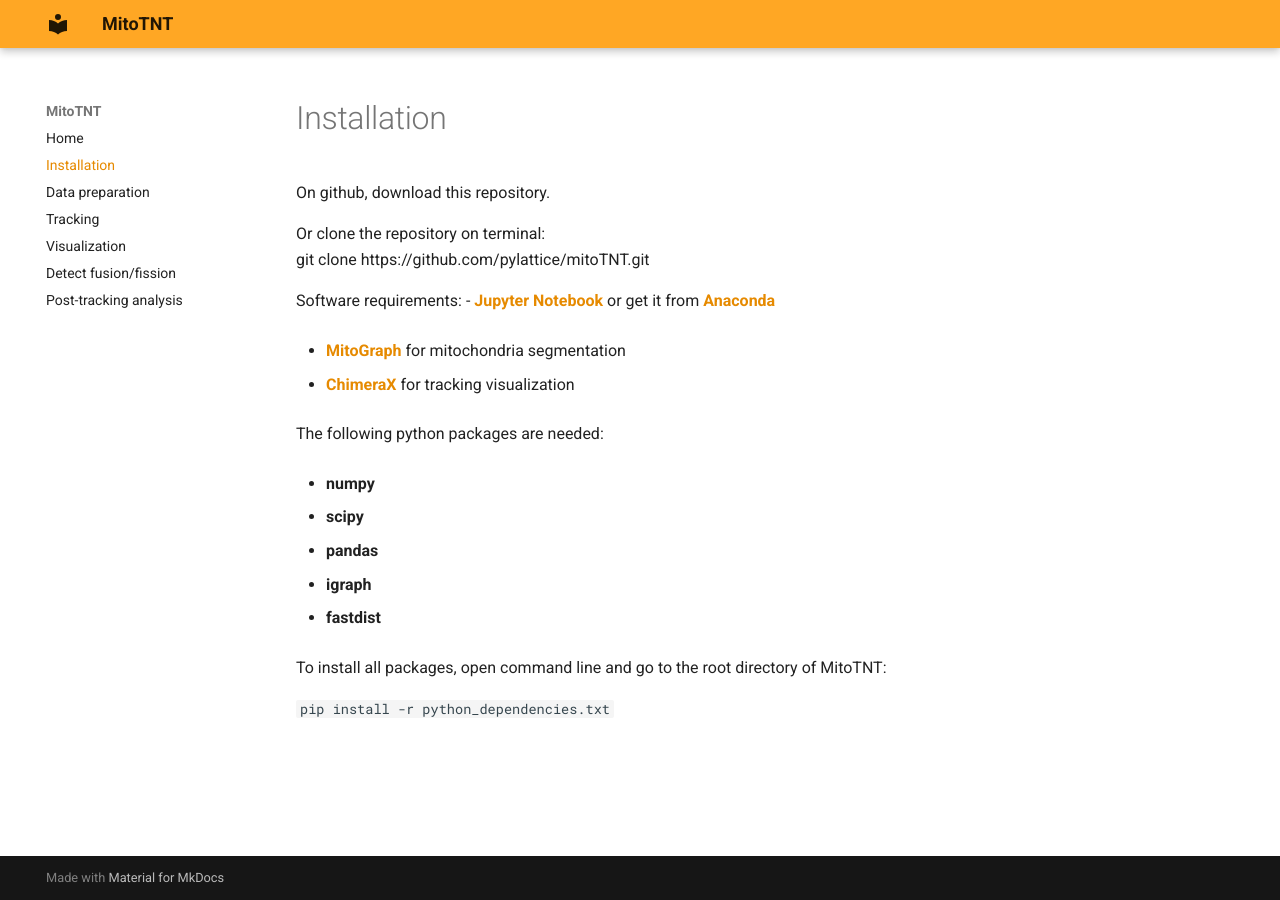
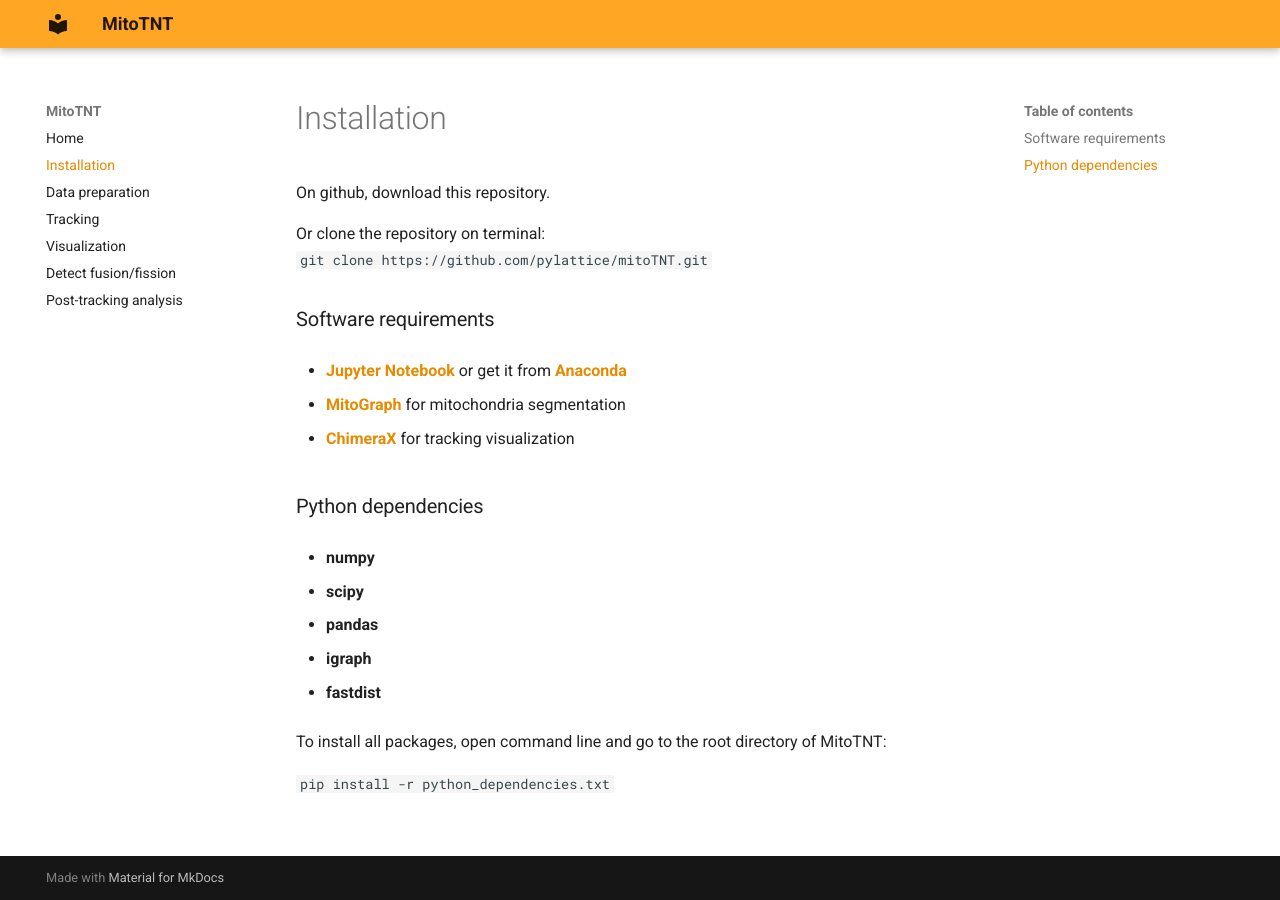
Before and after one commit to pylattice/MitoTNT, an MkDocs documentation site: the page built from docs/1_installation.md, in a window 1280 px wide. Built offline with MkDocs 1.6.1 and Material for MkDocs 9.7.7, drawn with Linux system fonts in a browser that asks for light colours.

Commit message:
Update 1_installation.md

```diff
--- a/docs/1_installation.md
+++ b/docs/1_installation.md
@@ -2,16 +2,16 @@
 On github, download this repository.
 
 Or clone the repository on terminal:
-git clone https://github.com/pylattice/mitoTNT.git
+`git clone https://github.com/pylattice/mitoTNT.git`
 
-Software requirements:
+### Software requirements
 - **[Jupyter Notebook](https://jupyter.org/)** or get it from **[Anaconda](https://www.anaconda.com/products/distribution)**
 
 - **[MitoGraph](https://github.com/vianamp/MitoGraph/)** for mitochondria segmentation
 
 - **[ChimeraX](https://www.cgl.ucsf.edu/chimerax/)** for tracking visualization
 
-The following python packages are needed:
+### Python dependencies
 
 - **numpy**
 
```
